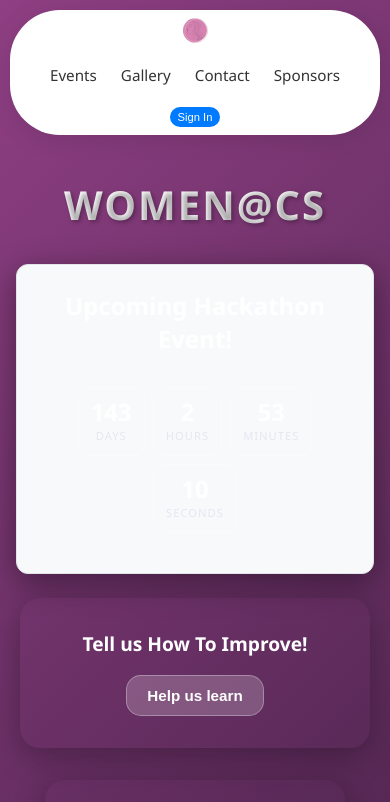
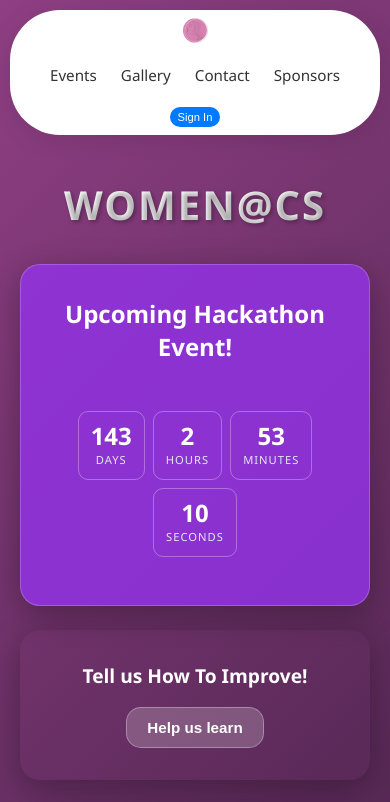
Before and after one commit to preciousOnuora/Women-cs-Web, a React (Create React App) app: page / in a window 390 px wide. Shown: the top 802 px of the page. Built offline with nearby package versions, Linux system fonts and the light colour scheme.

Commit message:
Add Bowling event for October 16th, 2025

```diff
--- a/src/App.css
+++ b/src/App.css
@@ -225,7 +225,26 @@ main {
   flex-wrap: wrap;
 }
 
-/* Removed global event-card styles to prevent conflicts with Events.css */
+/* Home page event card styles - specific to home page only */
+.hero-section .event-card {
+  background: rgba(147, 51, 234, 0.8);
+  padding: 2rem;
+  border-radius: 20px;
+  border: 1px solid rgba(255, 255, 255, 0.2);
+  min-width: 300px;
+  box-shadow: 0 8px 32px rgba(0, 0, 0, 0.3);
+  transition: all 0.3s ease;
+}
+
+.hero-section .event-card:hover {
+  transform: translateY(-5px);
+  box-shadow: 0 12px 40px rgba(0, 0, 0, 0.4);
+}
+
+.hero-section .event-card h2 {
+  font-size: 1.5rem;
+  margin-bottom: 1rem;
+}
 
 .countdown {
   display: flex;
@@ -240,11 +259,55 @@ main {
   display: flex;
   flex-direction: column;
   align-items: center;
-  background: transparent;
+  background: transparent !important;
   padding: 1rem;
   border-radius: 10px;
   min-width: 80px;
   border: 1px solid rgba(255, 255, 255, 0.3);
+}
+
+/* Ensure countdown timer has no background even inside event cards */
+.event-card .countdown-item,
+.hero-section .event-card .countdown-item,
+.countdown .countdown-item {
+  background: transparent !important;
+  background-color: transparent !important;
+}
+
+/* Force override any white backgrounds on countdown */
+.countdown-item * {
+  background: transparent !important;
+  background-color: transparent !important;
+}
+
+/* Force override for events page to ensure proper styling */
+.events-page {
+  background: linear-gradient(135deg, #8f3f84 0%, #1a1023 100%) !important;
+}
+
+.events-page .event-card {
+  background: linear-gradient(135deg, #2a1b3d 0%, #1a1023 100%) !important;
+  border: 1px solid #5C5656 !important;
+  border-radius: 15px !important;
+  padding: 2rem !important;
+  box-shadow: 0 8px 32px rgba(0, 0, 0, 0.4) !important;
+  transition: all 0.3s ease !important;
+  display: flex !important;
+  flex-direction: column !important;
+  gap: 1rem !important;
+  position: relative !important;
+}
+
+.events-page .events-grid {
+  display: flex !important;
+  flex-direction: column !important;
+  gap: 2rem !important;
+  margin-top: 2rem !important;
+  max-width: 800px !important;
+  margin-left: auto !important;
+  margin-right: auto !important;
+  width: 100% !important;
+  align-items: center !important;
 }
 
 .countdown-number {
@@ -789,6 +852,14 @@ form .form-group input::placeholder, form .form-group textarea::placeholder {
     margin: 2rem 0;
   }
 
+  .hero-section .event-card {
+    min-width: 280px;
+    width: 100%;
+    max-width: 350px;
+    height: auto;
+    min-height: 130px;
+  }
+
   .feedback-card {
     min-width: 280px;
     width: 100%;
@@ -1165,6 +1236,13 @@ form .form-group input::placeholder, form .form-group textarea::placeholder {
     margin: 1.5rem 0;
   }
 
+  .hero-section .event-card {
+    min-width: 250px;
+    padding: 1.5rem;
+    height: auto;
+    min-height: 120px;
+  }
+
   .feedback-card {
     min-width: 250px;
     padding: 1.5rem;
```
